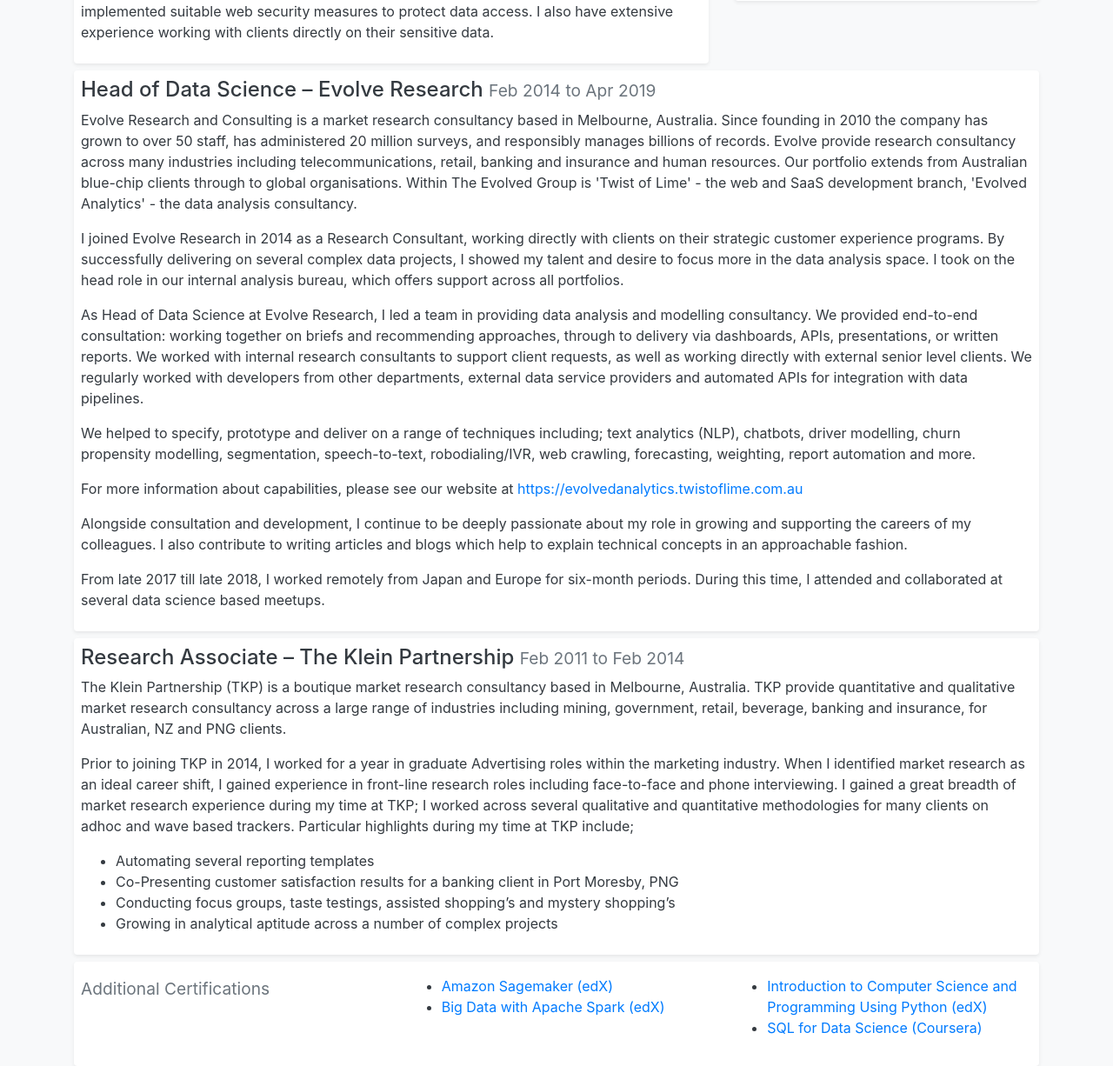
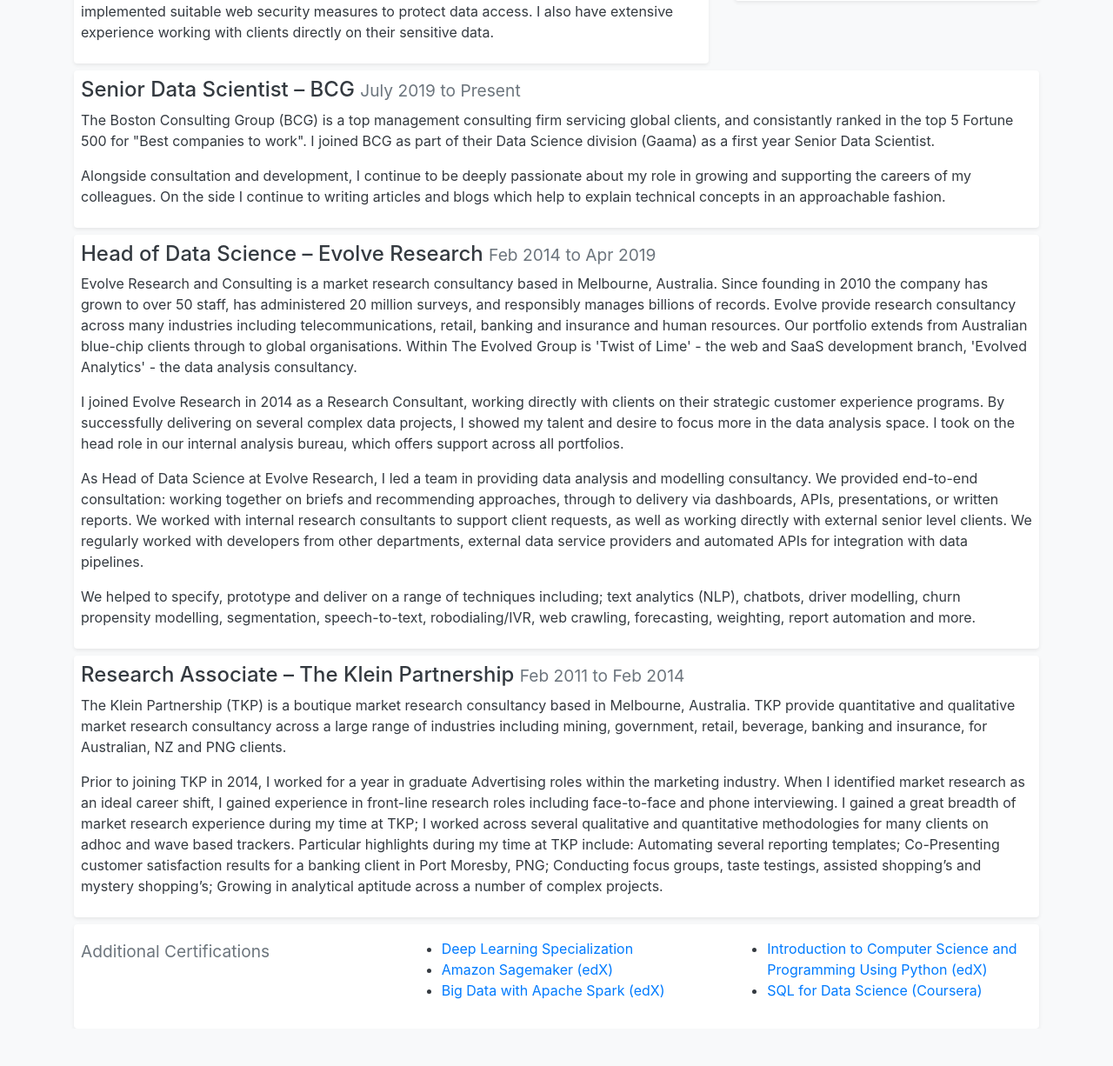
Before and after one commit to ndjenkins85/personalsite, a Flask app: page /resume in a window 1280 px wide. Shown: the part 700-1926 px from the top of the page at 87% size. After the commit the page ends 1849 px from the top, so only its background shows below. Run offline with Flask 2, Linux system fonts and the light colour scheme; some libraries are stand-ins or nearby versions.

Commit message:
add bcg remove some 1page

```diff
--- a/personalsite/templates/index.html
+++ b/personalsite/templates/index.html
@@ -48,9 +48,6 @@
 
         <p><a href="{{ url_for('articles') + 'professional' }}" class="text-decoration-none">Professional Writing</a></p>
         <p><a href="{{ url_for('articles') + 'personal' }}" class="text-decoration-none">Personal Writing</a></p>
-        <p></p>
-        <h6>I <i class="fa fa-heart"></i> the sharing economy:</h6>
-          <div class="airbnb-embed-frame" data-user-id="10475480" data-review-count="21" data-view="review_button" data-eb="1560646551_HP1IpUNa72lNLGLA" data-eu="jcADN74eMIBKjQYCVkUb59S/43bOlD/YtQj2Dv7bq1U4wkQlu9dGjNTXJa/4 7H+V+TchmvHi2aZcJlhIfsATauybEPiRCId2QURULwSvBrMuKNvmFtMC2jBU rmk+I1JTuKZW0oivHVr18ff6qXlai8ojnpaggtDd408YVmN0JMBm3mGtg4CU 3zbkvRdaUh3FUdmv4NV6jyxGXpFl1W/mH3GhEunTLphllPxxs5ZpxCx7w/IE +XuFSzYnagpWvnYR2KdoMI5dAlRDFV7K9rrX87BJsER9B7JNwz7tfUmCdb0C OoEZs9CG6oIc57ANaqJf6ECpIoUpNGaO02/XERZkdw== " data-trigger-source-type="badge_center" data-embed-source-type="badge_center" style="height:80px;margin:auto"><a href="https://www.airbnb.com/users/show/10475480">Reviews</a><script async="" src="https://www.airbnb.com/embeddable/airbnb_jssdk"></script></div>
         <h6>Article tags:</h6>
         {% for tag in tags %}
           <a href="{{ url_for('articles', tags=tag[0])}}">
--- a/personalsite/templates/resume.html
+++ b/personalsite/templates/resume.html
@@ -128,6 +128,21 @@
   <div class="row my-2">
     <div class="col">
       <div class="shadow-sm p-2 bg-white rounded">
+        <h4>Senior Data Scientist – BCG <small class="text-muted">July 2019 to Present</small></h4>
+        <p>
+        The Boston Consulting Group (BCG) is a top management consulting firm servicing global clients, and consistantly ranked in the top 5 Fortune 500 for "Best companies to work". I joined BCG as part of their Data Science division (Gaama) as a first year Senior Data Scientist.
+        <p>
+        Alongside consultation and development, I continue to be deeply passionate about my role in growing and supporting the careers of my colleagues. On the side I continue to writing articles and blogs which help to explain technical concepts in an approachable fashion.
+        </p>
+        </p>
+      </div>
+    </div>
+  </div>
+
+
+  <div class="row my-2">
+    <div class="col">
+      <div class="shadow-sm p-2 bg-white rounded">
         <h4>Head of Data Science – Evolve Research <small class="text-muted">Feb 2014 to Apr 2019</small></h4>
         <p>
         Evolve Research and Consulting is a market research consultancy based in Melbourne, Australia. Since founding in 2010 the company has grown to over 50 staff, has administered 20 million surveys, and responsibly manages billions of records. Evolve provide research consultancy across many industries including telecommunications, retail, banking and insurance and human resources. Our portfolio extends from Australian blue-chip clients through to global organisations. Within The Evolved Group is 'Twist of Lime' - the web and SaaS development branch, 'Evolved Analytics' - the data analysis consultancy.
@@ -141,15 +156,6 @@
         <p>
         We helped to specify, prototype and deliver on a range of techniques including; text analytics (NLP), chatbots, driver modelling, churn propensity modelling, segmentation, speech-to-text, robodialing/IVR, web crawling, forecasting, weighting, report automation and more.
         </p>
-        <p>
-        For more information about capabilities, please see our website at <a href="https://evolvedanalytics.twistoflime.com.au" target="_blank">https://evolvedanalytics.twistoflime.com.au</a>
-        </p>
-        <p>
-        Alongside consultation and development, I continue to be deeply passionate about my role in growing and supporting the careers of my colleagues. I also contribute to writing articles and blogs which help to explain technical concepts in an approachable fashion.
-        </p>
-        <p>
-        From late 2017 till late 2018, I worked remotely from Japan and Europe for six-month periods. During this time, I attended and collaborated at several data science based meetups.
-        </p>
       </div>
     </div>
   </div>
@@ -161,12 +167,7 @@
         The Klein Partnership (TKP) is a boutique market research consultancy based in Melbourne, Australia. TKP provide quantitative and qualitative market research consultancy across a large range of industries including mining, government, retail, beverage, banking and insurance, for Australian, NZ and PNG clients.
         </p>
         <p>
-        Prior to joining TKP in 2014, I worked for a year in graduate Advertising roles within the marketing industry. When I identified market research as an ideal career shift, I gained experience in front-line research roles including face-to-face and phone interviewing. I gained a great breadth of market research experience during my time at TKP; I worked across several qualitative and quantitative methodologies for many clients on adhoc and wave based trackers. Particular highlights during my time at TKP include;
-        <ul>
-          <li>Automating several reporting templates</li>
-          <li>Co-Presenting customer satisfaction results for a banking client in Port Moresby, PNG</li>
-          <li>Conducting focus groups, taste testings, assisted shopping’s and mystery shopping’s</li>
-          <li>Growing in analytical aptitude across a number of complex projects</li>
+        Prior to joining TKP in 2014, I worked for a year in graduate Advertising roles within the marketing industry. When I identified market research as an ideal career shift, I gained experience in front-line research roles including face-to-face and phone interviewing. I gained a great breadth of market research experience during my time at TKP; I worked across several qualitative and quantitative methodologies for many clients on adhoc and wave based trackers. Particular highlights during my time at TKP include: Automating several reporting templates; Co-Presenting customer satisfaction results for a banking client in Port Moresby, PNG; Conducting focus groups, taste testings, assisted shopping’s and mystery shopping’s; Growing in analytical aptitude across a number of complex projects.
         </ul>
         </p>
       </div>
@@ -180,6 +181,7 @@
       </div>
       <div class="col-sm-4">
         <ul>
+          <li><a href="https://www.coursera.org/account/accomplishments/specialization/UETJ3ZYFPXSP" target="_blank">Deep Learning Specialization</a></li>
           <li><a href="https://courses.edx.org/certificates/21b020f447334662a56cc8e2a0ab483d" target="_blank">Amazon Sagemaker (edX)</a></li>
           <li><a href="https://s3.amazonaws.com/verify.edx.org/downloads/f2db5ba4c782412c9d452fd2a6f60b5a/Certificate.pdf" target="_blank">Big Data with Apache Spark (edX)</a></li>
         </ul>
```
Also changed, not shown: 2 other files.
